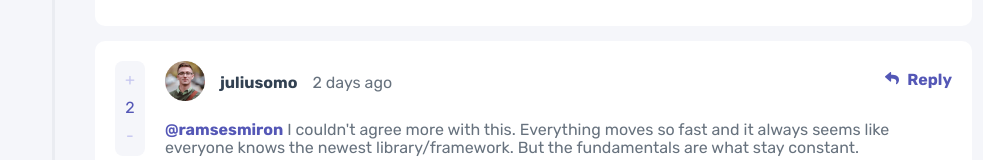
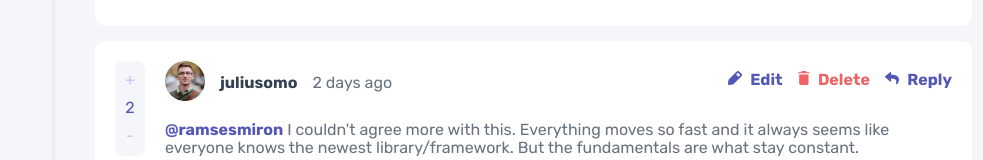
Before and after one commit to Kerri-AnnBates/interactive-comments, a React (Create React App) app in the folder client/: page / in a window 1280 px wide. Shown: the part 514-674 px from the top of the page, without its empty margins (148-1131 px from the left). Built offline with nearby package versions, Linux system fonts and the light colour scheme.

Commit message:
set up dynamic user actions

```diff
--- a/client/src/components/Comment.js
+++ b/client/src/components/Comment.js
@@ -3,7 +3,7 @@ import Vote from './Vote';
 import UserActions from './UserActions';
 
 const Comment = (props) => {
-    const { id, content, createdAt, replyingTo, vote, user } = props;
+    const { id, content, createdAt, replyingTo, vote, user, currentUser } = props;
 
     return (
         <div className={`comment ${replyingTo ? 'reply' : ''}`}>
@@ -15,7 +15,7 @@ const Comment = (props) => {
             </div>
 
             <Vote vote={vote} />
-            <UserActions />
+            <UserActions currentUser={currentUser} user={user} />
         </div>
     )
 }
--- a/client/src/components/Comments.js
+++ b/client/src/components/Comments.js
@@ -2,7 +2,7 @@ import React from 'react';
 import Comment from './Comment';
 import CommentsWithReplies from './CommentsWithReplies';
 
-const Comments = ({ comments }) => {
+const Comments = ({ comments, currentUser }) => {
 
     return (
         <div className='comments'>
@@ -16,6 +16,7 @@ const Comments = ({ comments }) => {
                         replies={comment.replies}
                         vote={comment.score}
                         user={comment.user}
+                        currentUser={currentUser}
                     />)
                 } else {
                     return (<Comment
@@ -25,6 +26,7 @@ const Comments = ({ comments }) => {
                         key={comment.id}
                         vote={comment.score}
                         user={comment.user}
+                        currentUser={currentUser}
                     />)
                 }
             })}
--- a/client/src/components/CommentsWithReplies.js
+++ b/client/src/components/CommentsWithReplies.js
@@ -2,7 +2,7 @@ import React from 'react'
 import Comment from './Comment';
 
 const CommentsWithReplies = (props) => {
-    const { id, content, createdAt, replies, vote, user } = props;
+    const { id, content, createdAt, replies, vote, user, currentUser } = props;
 
     return (
         <>
@@ -12,6 +12,7 @@ const CommentsWithReplies = (props) => {
                 createdAt={createdAt}
                 vote={vote}
                 user={user}
+                currentUser={currentUser}
             />
 
             <div className='replies'>
@@ -24,6 +25,7 @@ const CommentsWithReplies = (props) => {
                         user={reply.user}
                         replyingTo={reply.replyingTo}
                         key={reply.id}
+                        currentUser={currentUser}
                     />))}
             </div>
         </>
--- a/client/src/components/UserActions.js
+++ b/client/src/components/UserActions.js
@@ -4,12 +4,14 @@ import deleteIcon from '../images/icon-delete.svg';
 import editIcon from '../images/icon-edit.svg';
 
 
-const UserActions = () => {
+const UserActions = ({ currentUser, user }) => {
     return (
         <div className='user-actions'>
+            {(currentUser.username === user.username) && (<>
+                <span><img alt='reply icon' src={editIcon} /> Edit</span>
+                <span className='delete'><img alt='reply icon' src={deleteIcon} /> Delete</span>
+            </>)}
             <span><img alt='reply icon' src={replyIcon} /> Reply</span>
-            {/* <span className='delete'><img alt='reply icon' src={deleteIcon} /> Delete</span>
-            <span><img alt='reply icon' src={editIcon} /> Edit</span> */}
         </div>
     )
 }
--- a/client/src/pages/Home.js
+++ b/client/src/pages/Home.js
@@ -16,7 +16,7 @@ const Home = () => {
     return (
         <main className='home'>
             <div className='container'>
-                <Comments comments={comments} />
+                <Comments comments={comments} currentUser={currentUser} />
                 <AddComment currentUser={currentUser} />
             </div>
         </main>
```
